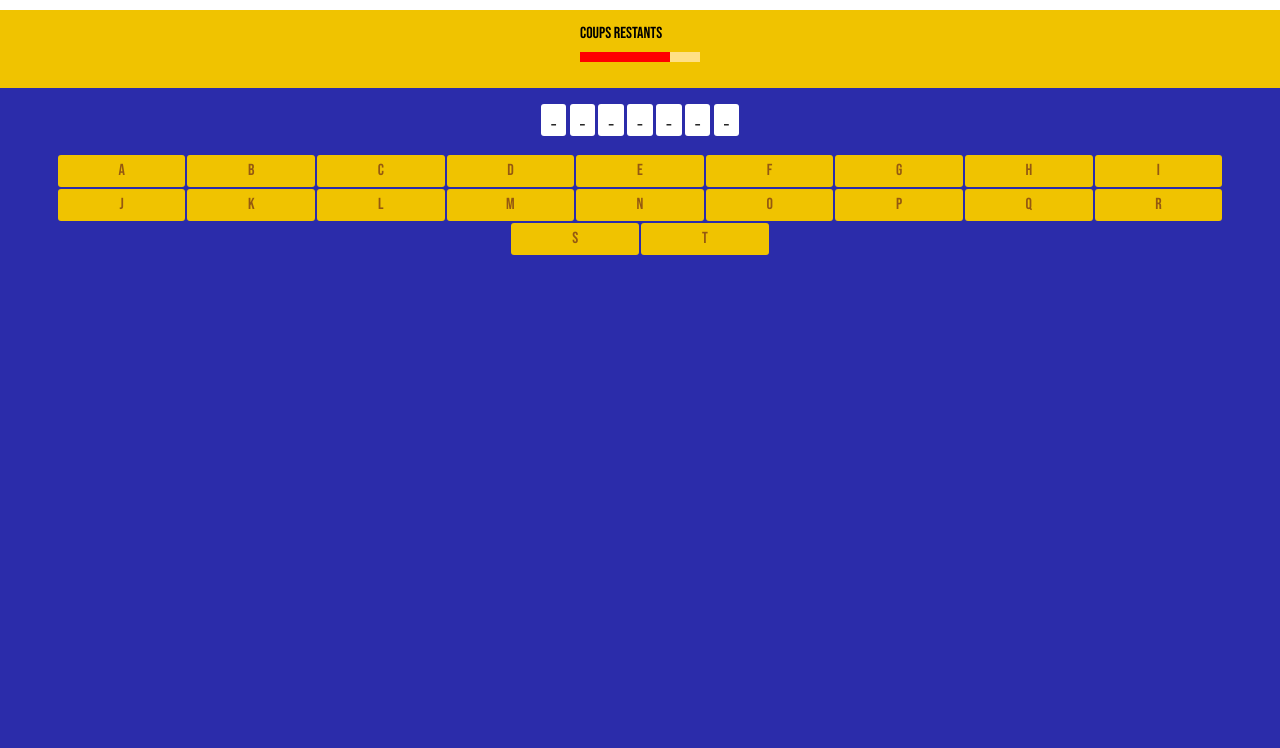
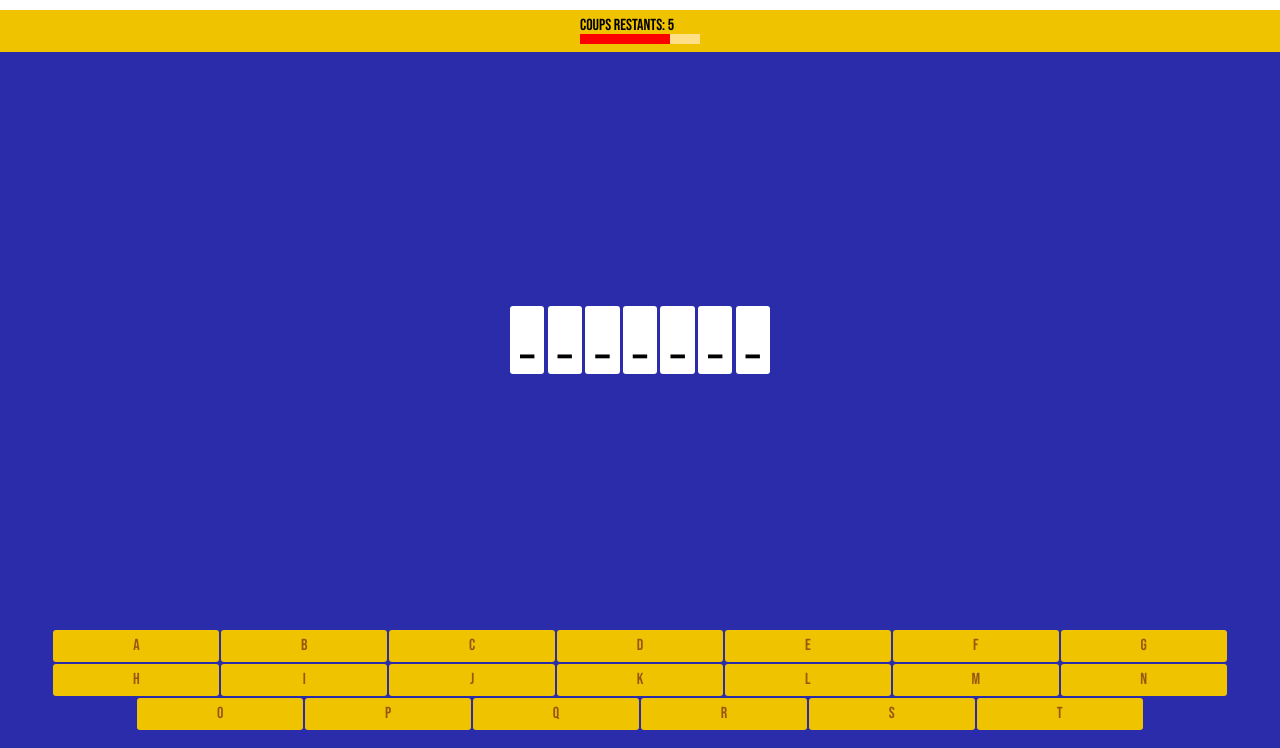
Before and after one commit to Eurz/Find-the-word, a plain HTML site: page index.html in a window 1280 px wide. Shown: the part 52-800 px from the top of the page. Drawn offline with Linux system fonts and the light colour scheme.

Commit message:
[Features]: Decrement the life counter

```diff
--- a/css/main.css
+++ b/css/main.css
@@ -36,6 +36,11 @@ body {
 }
 .gameboard {
     width: 100%;
+    height: 100%;
+    display: flex;
+    flex-direction: column;
+    justify-content: space-between;
+    padding-bottom: 15px;
 }
 /*   HEADINGS   */
 h1 {
@@ -63,7 +68,7 @@ h1 {
     padding: 2px;
 }
 .keyboard .key {
-    width: 10%;
+    width: 13%;
     background-color: var(--secondary-bg);
     margin: 1px;
     padding-block: 8px;
@@ -91,36 +96,34 @@ h1 {
     display: flex;
     justify-content: center;
     gap: 0.2rem;
-    padding: 1rem;
-    /* width: 80%; */
-    /* margin: 0 auto; */
+    padding: 1rem 0;
 }
 .letter-item {
     background-color: #fff;
-    font-size: 1rem;
-    width: 1.6em;
-    height: 2em;
-    /* padding: 0.5rem; */
+    font-size: 3rem;
+    /* width: 1.6em;
+    height: 2em; */
+    padding: 10px;
     display: flex;
     justify-content: center;
     align-items: center;
-    /* font-size: 1rem; */
+    /* flex-grow: 1; */
     border-radius: var(--border-radius);
 }
 
 /*   SCORE   */
 .score-display {
     background-color: var(--secondary-bg);
-    padding: 1em;
+    padding: 0.5em;
     display: flex;
     justify-content: center;
+    /* font-size: 0.8rem; */
 }
 
 .score-bar {
     height: 10px;
     position: relative;
     width: 120px;
-    margin: 10px auto;
     background-color: #ffe086;
 }
 .score-bar::before {
--- a/index.html
+++ b/index.html
@@ -4,6 +4,8 @@
         <meta charset="UTF-8" />
         <meta http-equiv="X-UA-Compatible" content="IE=edge" />
         <meta name="viewport" content="width=device-width, initial-scale=1.0" />
+
+        <link rel="shortcut icon" href="./favicon.svg" />
         <link rel="stylesheet" href="css/reset.css" />
         <link rel="stylesheet" href="css/main.css" />
         <title>Find the word - Vanilla JS</title>
@@ -19,9 +21,7 @@
                 </ul>
             </header>
             <main class="main">
-                <div id="game-container" class="gameboard">
-                    <!-- <div id="message-display"></div> -->
-                </div>
+                <div id="game-container" class="gameboard"></div>
                 <script src="js/functions/utils.js" type="module"></script>
                 <script src="js/App.js" type="module"></script>
             </main>
--- a/js/Game.js
+++ b/js/Game.js
@@ -1,5 +1,5 @@
 import Keyboard from './components/Keyboard.js'
-import { KeyboardSubject, KeyObserver } from './subjects/KeyboardSubject.js'
+
 import Word from './components/Word.js'
 import ScoreDisplay from './components/ScoreDisplay.js'
 
@@ -7,13 +7,14 @@ export default class Game {
     constructor(targetContainer) {
         this.root = targetContainer
         this.word = new Word('BONJOUR')
+        this.maxScore = 5
+        this.scoreDisplay = new ScoreDisplay(this.maxScore)
 
-        this.keyboardSubject = new KeyboardSubject()
-        this.keyboardObserver = new KeyObserver()
-        this.keyboardSubject.subscribe(this.keyboardObserver)
-
-        this.keyboard = new Keyboard(this.word, this.keyboardSubject)
-        this.scoreDisplay = new ScoreDisplay()
+        this.paramsKeyboard = {
+            word: this.word,
+            scoreDisplayer: this.scoreDisplay,
+        }
+        this.keyboard = new Keyboard(this.paramsKeyboard)
     }
 
     render = () => {
--- a/js/components/Keyboard.js
+++ b/js/components/Keyboard.js
@@ -1,17 +1,29 @@
 import { createWrapper } from '../functions/utils.js'
+import {
+    KeyboardSubject,
+    KeyObserver,
+    ScoreObserver,
+} from '../subjects/KeyboardSubject.js'
 
 export default class Keyboard {
-    constructor(word, subject) {
+    constructor(params) {
         this.keyboardLetters = 'ABCDEFGHIJKLMNOPQRST'.split('')
-        this.subject = subject
-        this.word = word
+        this.word = params.word
+        this.scoreDisplayer = params.scoreDisplayer
+
+        this.keyboardSubject = new KeyboardSubject()
+        this.keyboardObserver = new KeyObserver()
+        this.scoreObserver = new ScoreObserver()
+
+        this.keyboardSubject.subscribe(this.keyboardObserver)
+        this.keyboardSubject.subscribe(this.scoreObserver)
+
         this.keyboardContainer = createWrapper(
             'div',
             'keyboard-container',
             'keyboard'
         )
         this.currentLetter = ''
-        // this.render()
     }
 
     onDisableKey = (e) => {
@@ -22,7 +34,11 @@ export default class Keyboard {
     onClickKey = (e) => {
         e.stopPropagation()
         this.onDisableKey(e)
-        this.subject.notify(this.word, e.target.getAttribute('data-content'))
+        this.keyboardSubject.notify(
+            this.word,
+            e.target.getAttribute('data-content'),
+            this.scoreDisplayer
+        )
         this.onRemoveEvent(e)
     }
 
--- a/js/components/ScoreDisplay.js
+++ b/js/components/ScoreDisplay.js
@@ -1,18 +1,33 @@
 import { createWrapper } from '../functions/utils.js'
 
 export default class ScoreDisplay {
-    constructor() {
+    constructor(maxScore) {
         this.container = createWrapper('div', 'score-display', 'score-display')
+        this.strokesContainer = null
+        this.strokes = maxScore
     }
 
     render() {
         const content = `
         <div class="score">
-        Coups restants
+        <div>Coups restants: <span id="life-counter">${this.strokes}</div>
         <div class="score-bar"></div>
         </div>
     `
+
         this.container.innerHTML = content
         return this.container
     }
+
+    updateScore = () => {
+        this.strokesContainer = document.querySelector('#life-counter')
+        this.strokes = this.strokes - 1
+        this.strokesContainer.textContent = this.getStrokes
+
+        // this.strokes.textContent =
+    }
+
+    get getStrokes() {
+        return this.strokes
+    }
 }
--- a/js/subjects/KeyboardSubject.js
+++ b/js/subjects/KeyboardSubject.js
@@ -1,3 +1,5 @@
+import ScoreDisplay from '../components/ScoreDisplay.js'
+
 export class KeyboardSubject {
     constructor() {
         this.observers = []
@@ -11,14 +13,16 @@ export class KeyboardSubject {
         this.observers = this.observers.filter((obs) => obs !== observer)
     }
 
-    notify(word, letter) {
-        this.observers.forEach((observer) => observer.fire(word, letter))
+    notify(word, letter, scoreDisplayer) {
+        this.observers.forEach((observer) =>
+            observer.fire(word, letter, scoreDisplayer)
+        )
     }
 }
 
 export class KeyObserver {
     constructor() {}
-    fire(word, letter) {
+    fire(word, letter, scoreDisplayer) {
         const isLetterExist = word.findLetter(letter)
 
         if (isLetterExist) {
@@ -31,7 +35,16 @@ export class KeyObserver {
     }
 }
 
-export class SocreObserver {
+export class ScoreObserver {
     constructor() {}
-    fire(word, letter) {}
+
+    fire = (word, letter, scoreDisplayer) => {
+        const isLetterExist = word.findLetter(letter)
+        if (!isLetterExist) {
+            scoreDisplayer.updateScore()
+            // this.strokes--
+            // const test = document.querySelector('#life-counter')
+            // test.textContent = this.strokes
+        }
+    }
 }
```
Also changed, not shown: favicon.svg (added), 1 other file.
